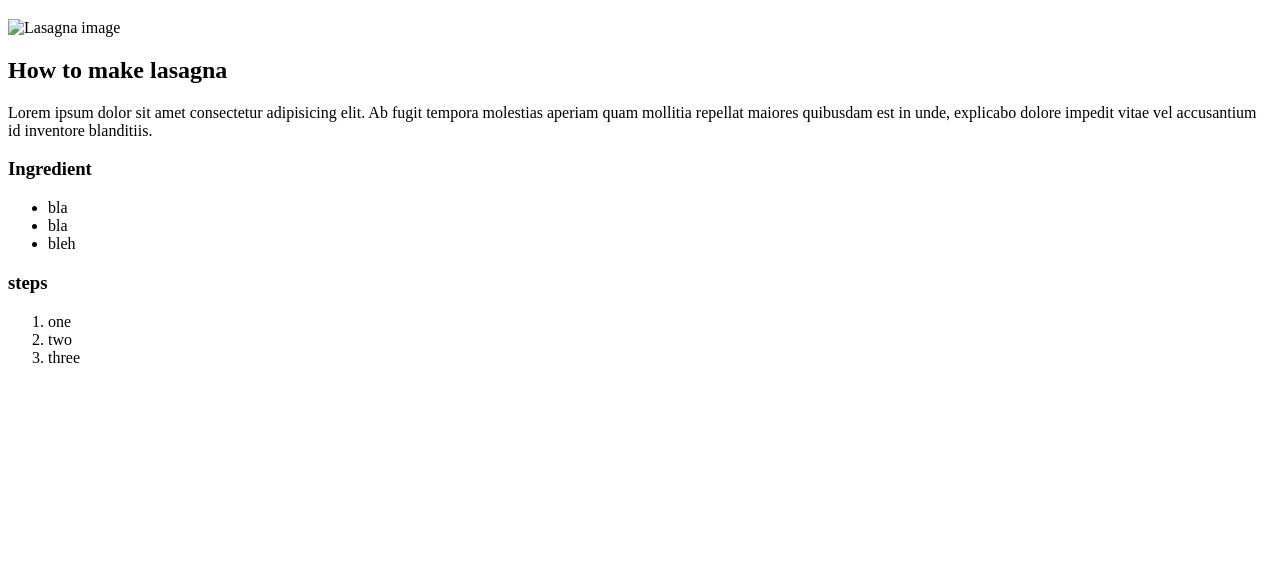
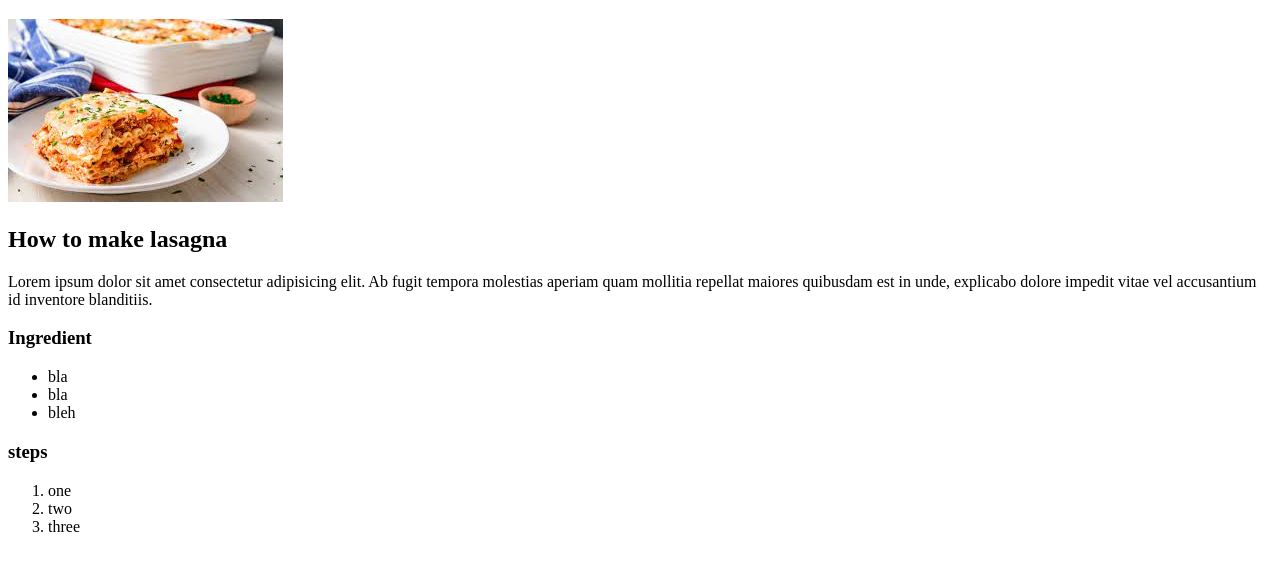
Before and after one commit to msabeni/odin-recipes, a plain HTML site: page recipes/blueberry.html in a window 1280 px wide. Shown: the part 61-632 px from the top of the page. Drawn offline with Linux system fonts and the light colour scheme.

Commit message:
change image path

```diff
--- a/recipes/blueberry.html
+++ b/recipes/blueberry.html
@@ -8,7 +8,7 @@
 </head>
 <body>
     <h1>Lasagna Recipe</h1>
-    <img src="images/lasagna.jpeg" alt="Lasagna image">
+    <img src="/images/lasagna.jpeg" alt="Lasagna image">
     <h2>How to make lasagna</h2>
     <p>Lorem ipsum dolor sit amet consectetur adipisicing elit. Ab fugit tempora molestias aperiam quam mollitia repellat maiores quibusdam est in unde, explicabo dolore impedit vitae vel accusantium id inventore blanditiis.</p>
     <p>
```
Also changed, not shown: recipes/chicken.html (+1 -1 lines), recipes/lasagna.html (+1 -1 lines).
